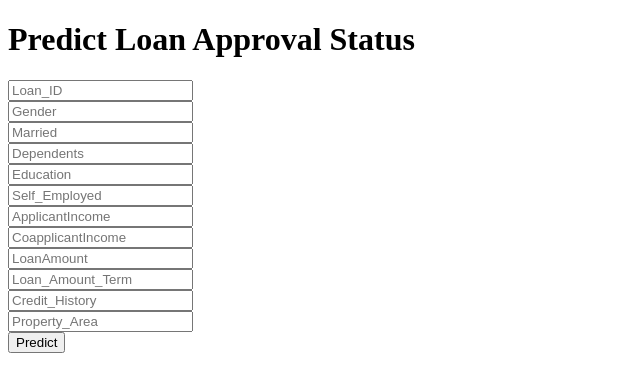
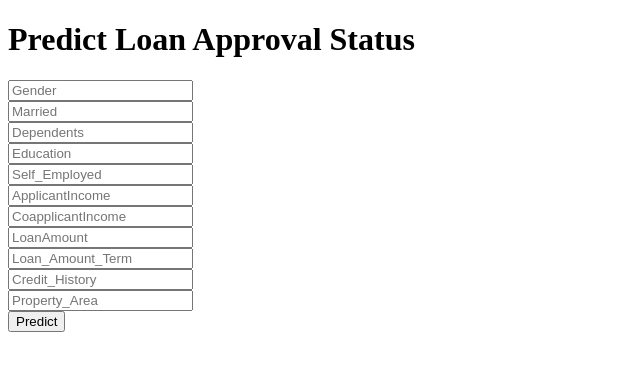
Before and after one commit to mohiteprathamesh1996/loanapprovalclass, a Flask app: page / in a window 1280 px wide. Shown: the top 392 px of the page, without its empty margins (0-640 px from the left). Run offline with Flask 2, Linux system fonts and the light colour scheme; parts of the project's set-up code (start-up, migrations or seed data) failed here and were passed over.

Commit message:
Add files via upload

```diff
--- a/templates/index.html
+++ b/templates/index.html
@@ -17,7 +17,6 @@
 
      <!-- Main Input For Receiving Query to our ML -->
     <form action="{{ url_for('predict')}}"method="post">
-      <input type="text" name="Loan_ID" placeholder="Loan_ID" required="required" /><br>
       <input type="text" name="Gender" placeholder="Gender" required="required" /><br>
       <input type="text" name="Married" placeholder="Married" required="required" /><br>
       <input type="text" name="Dependents" placeholder="Dependents" required="required" /><br>
```
